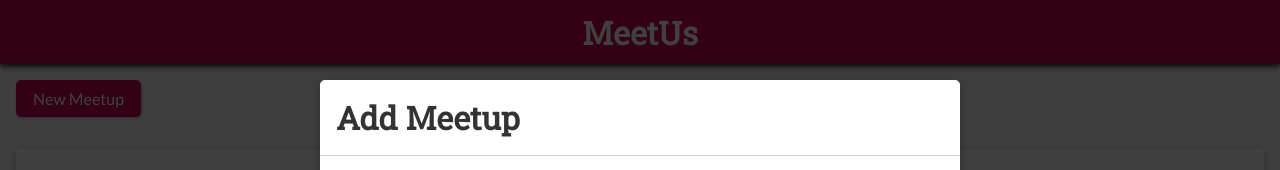
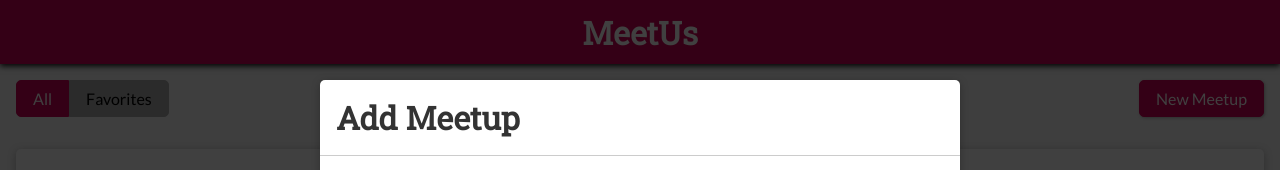
Before and after one commit to scrumassociates/svelte-course-project, a Svelte app: page / in a window 1280 px wide. Both pictures are taken after a click on the button "New Meetup". Shown: the top 170 px of the page. Built offline with nearby package versions, Linux system fonts and the light colour scheme.

Commit message:
transitions and animations

```diff
--- a/src/App.svelte
+++ b/src/App.svelte
@@ -42,25 +42,22 @@
   main {
     margin-top: 5rem;
   }
-  .meetup-controls {
-    margin: 1rem;
-  }
 </style>
 
 <Header />
 
 <main>
   {#if page === 'overview'}
-    <div class="meetup-controls">
-      <Button on:click={() => (editMode = 'edit')}>New Meetup</Button>
-    </div>
     {#if editMode === 'edit'}
       <EditMeetup id={editedId} on:save={savedMeetup} on:cancel={cancelEdit} />
     {/if}
     <MeetupGrid
       meetups={$meetups}
       on:showdetails={showDetails}
-      on:edit={startEdit} />
+      on:edit={startEdit}
+      on:add={() => {
+        editMode = 'edit';
+      }} />
   {:else}
     <MeetupDetails id={pageData.id} on:close={closeDetails} />
   {/if}
--- /dev/null
+++ b/src/Meetups/MeetupFilter.svelte
@@ -0,0 +1,63 @@
+<script>
+  import { createEventDispatcher } from "svelte";
+
+  const dispatch = createEventDispatcher();
+
+  let selectedButton = 0;
+</script>
+
+<style>
+  div {
+    font-size: 0px;
+  }
+
+  button {
+    background: #aaaaaa;
+    font: inherit;
+    font-size: 1rem;
+    cursor: pointer;
+    border: 1px solid #aaaaaa;
+    padding: 0.5rem 1rem;
+  }
+
+  button:focus {
+    outline: none;
+  }
+
+  button:first-of-type {
+    border-radius: 5px 0 0 5px;
+  }
+
+  button:last-of-type {
+    border-radius: 0 5px 5px 0;
+  }
+
+  button:hover,
+  button:active,
+  .active {
+    background: #cf0056;
+    border-color: #cf0056;
+    color: white;
+  }
+</style>
+
+<div>
+  <button
+    type="button"
+    class:active={selectedButton === 0}
+    on:click={() => {
+      selectedButton = 0;
+      dispatch('select', 0);
+    }}>
+    All
+  </button>
+  <button
+    type="button"
+    class:active={selectedButton === 1}
+    on:click={() => {
+      selectedButton = 1;
+      dispatch('select', 1);
+    }}>
+    Favorites
+  </button>
+</div>
--- a/src/Meetups/MeetupGrid.svelte
+++ b/src/Meetups/MeetupGrid.svelte
@@ -1,7 +1,22 @@
 <script>
   import MeetupItem from "./MeetupItem.svelte";
+  import MeetupFilter from "./MeetupFilter.svelte";
+  import Button from "../UI/Button.svelte";
+  import { createEventDispatcher } from "svelte";
+  import { scale } from "svelte/transition";
+  import { flip } from "svelte/animate";
 
   export let meetups;
+
+  const dispatch = createEventDispatcher();
+
+  let favsOnly = false;
+
+  $: filteredMeetups = favsOnly ? meetups.filter(m => m.isFavorite) : meetups;
+
+  function setFilter(event) {
+    favsOnly = event.detail === 1;
+  }
 </script>
 
 <style>
@@ -12,15 +27,28 @@
     grid-gap: 1rem;
   }
 
+  #meetup-controls {
+    margin: 1rem;
+    display: flex;
+    justify-content: space-between;
+  }
+
   @media (min-width: 768px) {
-    section {
+    #meetups {
       grid-template-columns: repeat(2, 1fr);
     }
   }
 </style>
 
+<section id="meetup-controls">
+  <MeetupFilter on:select={setFilter} />
+  <span style="padding-right: 2rem">
+    <Button on:click={() => dispatch('add')}>New Meetup</Button>
+  </span>
+</section>
 <section id="meetups">
-  {#each meetups as meetup}
+  {#each filteredMeetups as meetup (meetup.id)}
+    <div transition:scale animate:flip={{ duration: 300 }}>
       <MeetupItem
         id={meetup.id}
         title={meetup.title}
@@ -32,5 +60,6 @@
         isFave={meetup.isFavorite}
         on:showdetails
         on:edit />
+    </div>
   {/each}
 </section>
--- a/src/UI/Badge.svelte
+++ b/src/UI/Badge.svelte
@@ -1,3 +1,7 @@
+<script>
+  import { slide } from "svelte/transition";
+</script>
+
 <style>
   span {
     display: inline-block;
@@ -12,6 +16,6 @@
   }
 </style>
 
-<span>
+<span transition:slide>
   <slot />
 </span>
--- a/src/UI/Modal.svelte
+++ b/src/UI/Modal.svelte
@@ -1,8 +1,12 @@
 <script>
+  import { fly, fade } from "svelte/transition";
   import Button from "./Button.svelte";
   import { createEventDispatcher } from "svelte";
+
   export let title;
+
   const dispatch = createEventDispatcher();
+
   function closeModal() {
     dispatch("cancel");
   }
@@ -55,8 +59,8 @@
   }
 </style>
 
-<div class="modal-backdrop" on:click={closeModal} />
-<div class="modal">
+<div transition:fade class="modal-backdrop" on:click={closeModal} />
+<div transition:fly={{ y: 300 }} class="modal">
   <h1>{title}</h1>
   <div class="content">
     <slot />
```
Lines whose indentation alone changed are shown as unchanged.
